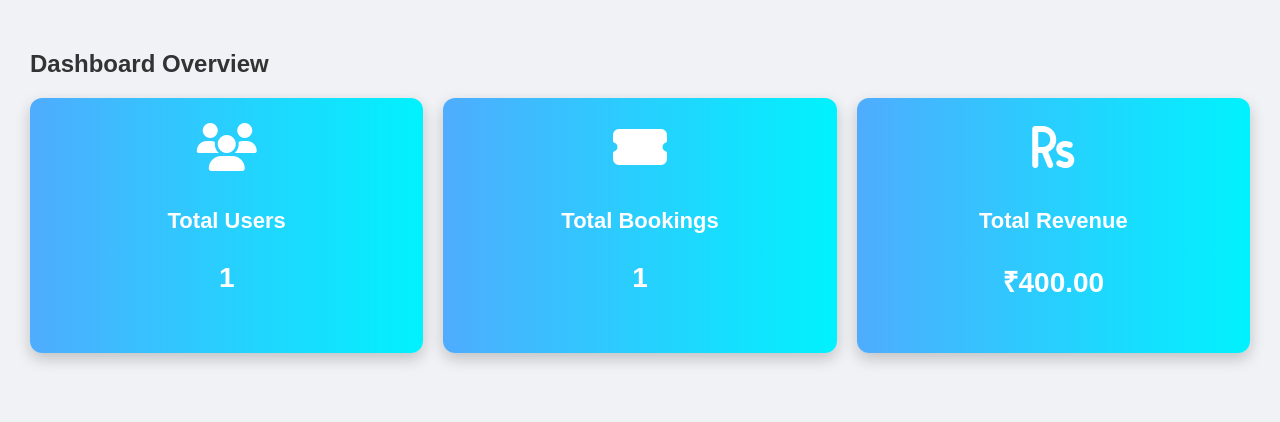
After one commit to Hariharanxx/AdventureTix, a PHP site: page /dashboard.php in a window 1280 px wide. The commit adds this page. Shown: the top 422 px of the page. Run offline with PHP 8.4, Linux system fonts and the light colour scheme; data comes from the database, SQL or seed files in the repository.

Commit message:
some changes

```diff
--- /dev/null
+++ b/dashboard.php
@@ -0,0 +1,140 @@
+
+<?php
+session_start();
+require 'config.php';
+
+// Fetch total users
+$stmtUsers = $conn->query("SELECT COUNT(*) FROM users");
+$totalUsers = $stmtUsers->fetchColumn();
+
+// Fetch total bookings
+$stmtBookings = $conn->query("SELECT COUNT(*) FROM bookings");
+$totalBookings = $stmtBookings->fetchColumn();
+
+// Fetch total revenue
+$stmtRevenue = $conn->query("SELECT SUM(amount) FROM bookings");
+$totalRevenue = $stmtRevenue->fetchColumn();
+
+// Fetch today's bookings
+$today = date('Y-m-d');
+$stmtToday = $conn->prepare("SELECT COUNT(*) FROM bookings WHERE date = :today");
+$stmtToday->execute(['today' => $today]);
+$todaysBookings = $stmtToday->fetchColumn();
+
+// Fetch upcoming bookings
+$stmtUpcoming = $conn->prepare("SELECT * FROM bookings WHERE date > :today ORDER BY date ASC LIMIT 3");
+$stmtUpcoming->execute(['today' => $today]);
+$upcomingBookings = $stmtUpcoming->fetchAll(PDO::FETCH_ASSOC);
+?>
+
+<!DOCTYPE html>
+<html lang="en">
+<head>
+    <meta charset="UTF-8">
+    <title>Admin Dashboard - Adventure Kingdom</title>
+    <link rel="stylesheet" href="https://cdnjs.cloudflare.com/ajax/libs/font-awesome/6.4.0/css/all.min.css"> <!-- FontAwesome icons -->
+    <style>
+        body {
+            font-family: 'Poppins', sans-serif;
+            background: #f0f2f5;
+            margin: 0;
+            padding: 0;
+        }
+        header {
+            background: linear-gradient(to right, #4facfe, #00f2fe);
+            padding: 20px;
+            text-align: center;
+            color: white;
+            font-size: 28px;
+            font-weight: bold;
+        }
+        .dashboard-container {
+            padding: 30px;
+        }
+        h2 {
+            margin-bottom: 20px;
+            color: #333;
+        }
+        .stats-container {
+            display: flex;
+            gap: 20px;
+            margin-bottom: 40px;
+            flex-wrap: wrap;
+        }
+        .stat-card {
+            background: linear-gradient(to right, #4facfe, #00f2fe);
+            padding: 25px;
+            border-radius: 12px;
+            flex: 1;
+            color: white;
+            text-align: center;
+            box-shadow: 0px 6px 15px rgba(0,0,0,0.2);
+            transition: transform 0.3s;
+        }
+        .stat-card:hover {
+            transform: scale(1.05);
+        }
+        .stat-card i {
+            margin-bottom: 15px;
+        }
+        .stat-card h3 {
+            margin-bottom: 8px;
+            font-size: 22px;
+        }
+        .stat-card p {
+            font-size: 28px;
+            font-weight: bold;
+        }
+        .extra-section {
+            background: #fff;
+            padding: 25px;
+            border-radius: 10px;
+            box-shadow: 0 4px 8px rgba(0,0,0,0.1);
+            margin-bottom: 30px;
+        }
+        .extra-section h2 {
+            margin-bottom: 20px;
+        }
+        .upcoming-table {
+            width: 100%;
+            border-collapse: collapse;
+            margin-top: 20px;
+        }
+        .upcoming-table th, .upcoming-table td {
+            padding: 12px;
+            border: 1px solid #ccc;
+            text-align: center;
+        }
+        .upcoming-table th {
+            background: #4facfe;
+            color: white;
+        }
+    </style>
+</head>
+<body>
+<div class="dashboard-container">
+    <h2>Dashboard Overview</h2>
+
+    <div class="stats-container">
+        <div class="stat-card">
+            <i class="fas fa-users fa-3x"></i>
+            <h3>Total Users</h3>
+            <p><?php echo $totalUsers; ?></p>
+        </div>
+
+        <div class="stat-card">
+            <i class="fas fa-ticket-alt fa-3x"></i>
+            <h3>Total Bookings</h3>
+            <p><?php echo $totalBookings; ?></p>
+        </div>
+
+        <div class="stat-card">
+            <i class="fas fa-rupee-sign fa-3x"></i>
+            <h3>Total Revenue</h3>
+            <p>₹<?php echo number_format($totalRevenue, 2); ?></p>
+        </div>
+    </div>
+</div>
+
+</body>
+</html>
--- a/admin_dashboard.php
+++ b/view_bookings.php
@@ -69,7 +69,7 @@ $bookings = $stmt->fetchAll(PDO::FETCH_ASSOC);
 <body>
 
 <div class="container">
-  <h2>Admin Dashboard</h2>
+  <h2>Bookings</h2>
 
   <?php if (count($bookings) > 0): ?>
     <table>
```
Also changed, not shown: DB/adventure_kingdom.sql (renamed from DB/AdventureTix.sql, +5 -3 lines), admin_panel.php (+4 -10 lines), images/rides/download (1).jpg (added), images/rides/images.jpg (added).
